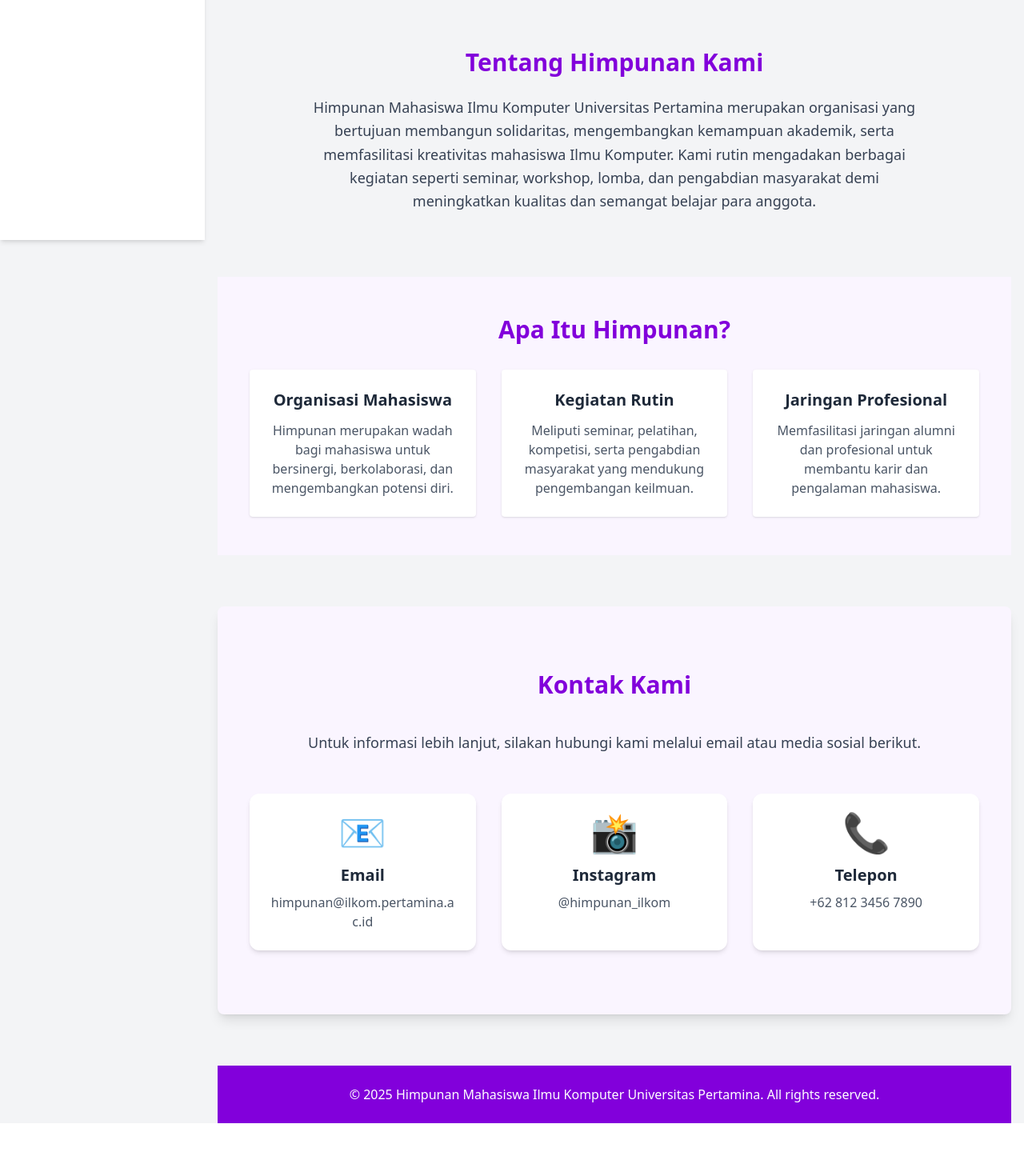
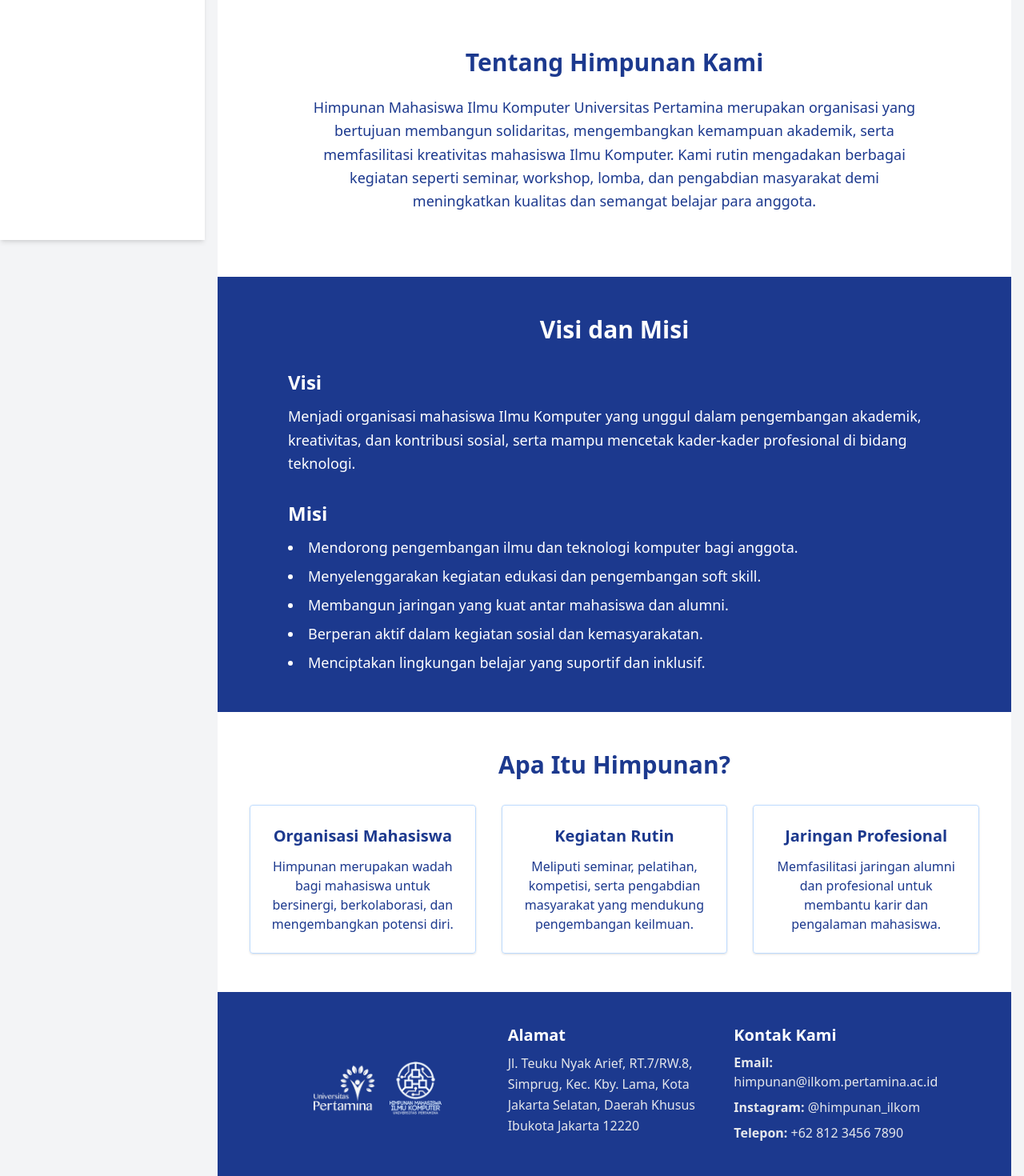
Before and after one commit to mrfdito/website-himpunan, a React (Vite) app: page / in a window 1280 px wide. Shown: the part 500-1970 px from the top of the page at 80% size. Before the commit the page ends 1904 px from the top, so only its background shows below. Built offline with nearby package versions, Linux system fonts and the light colour scheme; no server answers.

Commit message:
test upload versel

```diff
--- a/src/pages/Home.jsx
+++ b/src/pages/Home.jsx
@@ -2,20 +2,16 @@ import React from "react";
 
 const Home = () => {
   return (
-    <div className="font-sans text-gray-800">
-      {/* Hero Section */}
-      <section className="relative bg-gradient-to-r from-purple-600 to-indigo-600 min-h-[400px] flex items-center justify-center px-6 md:px-20 text-white">
-        {/* Background Image */}
+    <div className="font-sans">
+      {/* Hero Section with background image */}
+      <section className="relative min-h-[400px] flex items-center justify-center px-6 md:px-20 text-white">
         <img
           src="https://images.unsplash.com/photo-1504384308090-c894fdcc538d?auto=format&fit=crop&w=1600&q=80"
           alt="Ilmu Komputer"
           className="absolute inset-0 w-full h-full object-cover brightness-50"
         />
-        {/* Overlay Gelap */}
         <div className="absolute inset-0 bg-black opacity-40"></div>
-
-        {/* Konten Teks */}
-        <div className="relative max-w-4xl text-center">
+        <div className="relative max-w-4xl text-center px-4">
           <h1 className="text-4xl md:text-5xl font-bold mb-4 drop-shadow-lg">
             Selamat Datang di Himpunan Mahasiswa Ilmu Komputer
           </h1>
@@ -25,22 +21,22 @@ const Home = () => {
           </p>
           <a
             href="#about"
-            className="inline-block bg-white text-purple-700 font-semibold px-6 py-3 rounded shadow hover:bg-gray-100 transition"
+            className="inline-block bg-blue-800 text-white font-semibold px-6 py-3 rounded shadow hover:bg-blue-700 transition"
           >
             Pelajari Lebih Lanjut
           </a>
         </div>
       </section>
 
-      {/* About Section */}
+      {/* About Section - bg putih, teks biru tua */}
       <section
         id="about"
-        className="max-w-6xl mx-auto px-6 md:px-10 py-12 md:py-20"
+        className="max-w-6xl mx-auto px-6 md:px-10 py-12 md:py-20 bg-white text-blue-900"
       >
-        <h2 className="text-3xl font-semibold mb-6 text-center text-purple-700">
+        <h2 className="text-3xl font-semibold mb-6 text-center">
           Tentang Himpunan Kami
         </h2>
-        <p className="text-center max-w-3xl mx-auto text-gray-700 leading-relaxed text-base md:text-lg">
+        <p className="text-center max-w-3xl mx-auto leading-relaxed text-base md:text-lg">
           Himpunan Mahasiswa Ilmu Komputer Universitas Pertamina merupakan
           organisasi yang bertujuan membangun solidaritas, mengembangkan
           kemampuan akademik, serta memfasilitasi kreativitas mahasiswa Ilmu
@@ -50,30 +46,70 @@ const Home = () => {
         </p>
       </section>
 
-      {/* Himpunan Section */}
-      <section className="bg-purple-50 py-12">
+      {/* Visi dan Misi Section - bg biru tua, teks putih */}
+      <section className="bg-blue-900 text-white py-12">
+        <div className="max-w-4xl mx-auto px-6 md:px-10">
+          <h2 className="text-3xl font-semibold mb-8 text-center">
+            Visi dan Misi
+          </h2>
+          <div className="space-y-8">
+            <div>
+              <h3 className="text-2xl font-bold mb-3">Visi</h3>
+              <p className="text-base md:text-lg leading-relaxed">
+                Menjadi organisasi mahasiswa Ilmu Komputer yang unggul dalam
+                pengembangan akademik, kreativitas, dan kontribusi sosial, serta
+                mampu mencetak kader-kader profesional di bidang teknologi.
+              </p>
+            </div>
+            <div>
+              <h3 className="text-2xl font-bold mb-3">Misi</h3>
+              <ul className="list-disc list-inside space-y-2 text-base md:text-lg">
+                <li>
+                  Mendorong pengembangan ilmu dan teknologi komputer bagi
+                  anggota.
+                </li>
+                <li>
+                  Menyelenggarakan kegiatan edukasi dan pengembangan soft skill.
+                </li>
+                <li>
+                  Membangun jaringan yang kuat antar mahasiswa dan alumni.
+                </li>
+                <li>
+                  Berperan aktif dalam kegiatan sosial dan kemasyarakatan.
+                </li>
+                <li>
+                  Menciptakan lingkungan belajar yang suportif dan inklusif.
+                </li>
+              </ul>
+            </div>
+          </div>
+        </div>
+      </section>
+
+      {/* Himpunan Section - bg putih, teks biru tua */}
+      <section className="py-12 bg-white text-blue-900">
         <div className="max-w-6xl mx-auto px-6 md:px-10">
-          <h2 className="text-3xl font-semibold mb-8 text-center text-purple-700">
+          <h2 className="text-3xl font-semibold mb-8 text-center">
             Apa Itu Himpunan?
           </h2>
           <div className="grid md:grid-cols-3 gap-8 text-center">
-            <div className="bg-white p-6 rounded shadow hover:shadow-lg transition">
+            <div className="p-6 rounded shadow border border-blue-200 hover:shadow-lg transition cursor-default">
               <h3 className="text-xl font-bold mb-3">Organisasi Mahasiswa</h3>
-              <p className="text-gray-600">
+              <p>
                 Himpunan merupakan wadah bagi mahasiswa untuk bersinergi,
                 berkolaborasi, dan mengembangkan potensi diri.
               </p>
             </div>
-            <div className="bg-white p-6 rounded shadow hover:shadow-lg transition">
+            <div className="p-6 rounded shadow border border-blue-200 hover:shadow-lg transition cursor-default">
               <h3 className="text-xl font-bold mb-3">Kegiatan Rutin</h3>
-              <p className="text-gray-600">
+              <p>
                 Meliputi seminar, pelatihan, kompetisi, serta pengabdian
                 masyarakat yang mendukung pengembangan keilmuan.
               </p>
             </div>
-            <div className="bg-white p-6 rounded shadow hover:shadow-lg transition">
+            <div className="p-6 rounded shadow border border-blue-200 hover:shadow-lg transition cursor-default">
               <h3 className="text-xl font-bold mb-3">Jaringan Profesional</h3>
-              <p className="text-gray-600">
+              <p>
                 Memfasilitasi jaringan alumni dan profesional untuk membantu
                 karir dan pengalaman mahasiswa.
               </p>
@@ -82,48 +118,48 @@ const Home = () => {
         </div>
       </section>
 
-      {/* Contact Section */}
-      <section
-        id="contact"
-        className="max-w-6xl mx-auto px-6 md:px-10 py-12 md:py-20 bg-purple-50 rounded-lg shadow-lg my-16"
-      >
-        <h2 className="text-3xl font-semibold mb-10 text-center text-purple-700">
-          Kontak Kami
-        </h2>
-        <p className="text-center max-w-3xl mx-auto text-gray-700 leading-relaxed text-base md:text-lg mb-12">
-          Untuk informasi lebih lanjut, silakan hubungi kami melalui email atau
-          media sosial berikut.
-        </p>
-        <div className="grid grid-cols-1 sm:grid-cols-3 gap-8">
-          {/* Email Card */}
-          <div className="bg-white p-6 rounded-xl shadow-md hover:shadow-xl transition-shadow cursor-pointer flex flex-col items-center text-center">
-            <div className="text-purple-600 text-5xl mb-4">📧</div>
-            <h3 className="font-bold text-xl mb-2">Email</h3>
-            <p className="text-gray-600 break-all">
-              himpunan@ilkom.pertamina.ac.id
+      {/* Footer with Contact */}
+      <footer className="bg-blue-900 text-white py-10 px-6 md:px-20">
+        <div className="max-w-6xl mx-auto grid grid-cols-1 md:grid-cols-3 gap-4 items-start">
+          {/* Logo */}
+          <div className="flex justify-center md:justify-start pl-10">
+            <img
+              src="/src/assets/logo-footer.png"
+              alt="Logo Himpunan"
+              className="w-40 h-40 object-contain"
+            />
+          </div>
+
+          {/* Alamat */}
+          <div>
+            <h4 className="text-xl font-semibold mb-2 text-center md:text-left">
+              Alamat
+            </h4>
+            <p className="text-gray-200 leading-relaxed max-w-xs mx-auto md:mx-0">
+              Jl. Teuku Nyak Arief, RT.7/RW.8, Simprug, Kec. Kby. Lama, Kota
+              Jakarta Selatan, Daerah Khusus Ibukota Jakarta 12220
             </p>
           </div>
 
-          {/* Instagram Card */}
-          <div className="bg-white p-6 rounded-xl shadow-md hover:shadow-xl transition-shadow cursor-pointer flex flex-col items-center text-center">
-            <div className="text-purple-600 text-5xl mb-4">📸</div>
-            <h3 className="font-bold text-xl mb-2">Instagram</h3>
-            <p className="text-gray-600">@himpunan_ilkom</p>
-          </div>
-
-          {/* Phone Card */}
-          <div className="bg-white p-6 rounded-xl shadow-md hover:shadow-xl transition-shadow cursor-pointer flex flex-col items-center text-center">
-            <div className="text-purple-600 text-5xl mb-4">📞</div>
-            <h3 className="font-bold text-xl mb-2">Telepon</h3>
-            <p className="text-gray-600">+62 812 3456 7890</p>
+          {/* Kontak Kami */}
+          <div>
+            <h4 className="text-xl font-semibold mb-2 text-center md:text-left">
+              Kontak Kami
+            </h4>
+            <ul className="text-gray-200 space-y-2 max-w-xs mx-auto md:mx-0">
+              <li>
+                <span className="font-bold">Email:</span>{" "}
+                himpunan@ilkom.pertamina.ac.id
+              </li>
+              <li>
+                <span className="font-bold">Instagram:</span> @himpunan_ilkom
+              </li>
+              <li>
+                <span className="font-bold">Telepon:</span> +62 812 3456 7890
+              </li>
+            </ul>
           </div>
         </div>
-      </section>
-
-      {/* Footer */}
-      <footer className="bg-purple-700 text-white py-6 text-center">
-        &copy; 2025 Himpunan Mahasiswa Ilmu Komputer Universitas Pertamina. All
-        rights reserved.
       </footer>
     </div>
   );
```
Also changed, not shown: src/assets/logo-footer.png (added), vercel.json (added).
